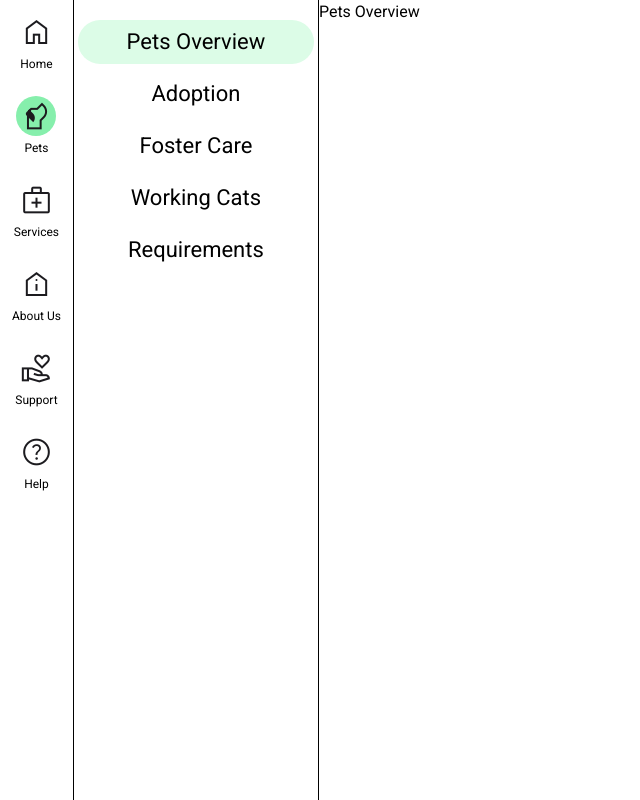
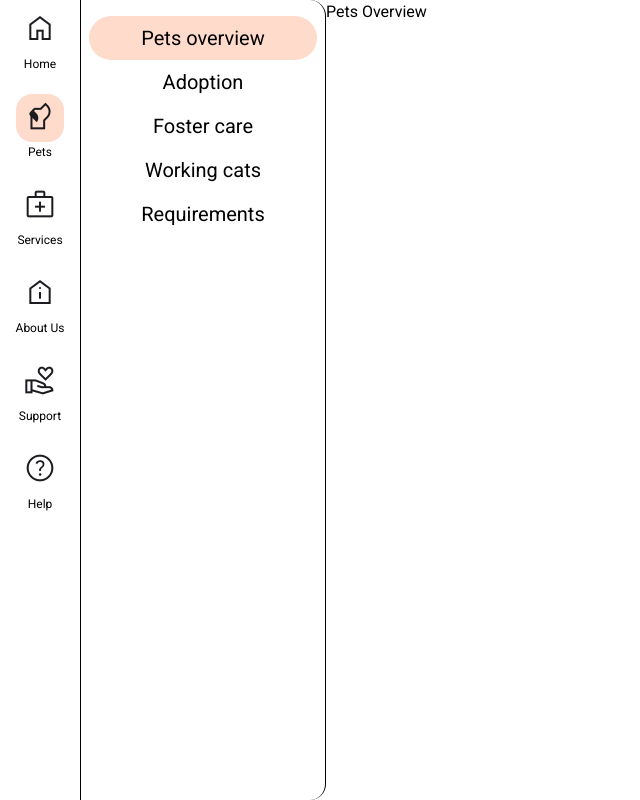
Before and after one commit to Pomelo-Designs/pawpal, a React (Create React App) app: page /pets in a window 1280 px wide. Shown: the whole page, without its empty margins (0-640 px from the left). Built offline with nearby package versions, Linux system fonts and the light colour scheme.

Commit message:
Added AnimatePresence from framer motion to include exit animation on navigation. Modified tailwind colors

```diff
--- a/public/output.css
+++ b/public/output.css
@@ -570,12 +570,12 @@ video {
   position: relative;
 }
 
+.z-10 {
+  z-index: 10;
+}
+
 .z-0 {
   z-index: 0;
-}
-
-.z-10 {
-  z-index: 10;
 }
 
 .m-0 {
@@ -586,12 +586,36 @@ video {
   margin-top: 1rem;
 }
 
+.mt-\[-8px\] {
+  margin-top: -8px;
+}
+
 .mt-\[-4px\] {
   margin-top: -4px;
 }
 
-.mt-\[-8px\] {
-  margin-top: -8px;
+.mt-2 {
+  margin-top: 0.5rem;
+}
+
+.mt-0 {
+  margin-top: 0px;
+}
+
+.mt-\[-16px\] {
+  margin-top: -16px;
+}
+
+.mt-\[-32px\] {
+  margin-top: -32px;
+}
+
+.mt-\[-60px\] {
+  margin-top: -60px;
+}
+
+.mt-\[-70px\] {
+  margin-top: -70px;
 }
 
 .inline-block {
@@ -602,40 +626,32 @@ video {
   display: flex;
 }
 
-.h-screen {
-  height: 100vh;
-}
-
-.h-14 {
-  height: 3.5rem;
-}
-
-.h-6 {
-  height: 1.5rem;
+.h-\[44px\] {
+  height: 44px;
 }
 
 .h-full {
   height: 100%;
 }
 
-.h-7 {
-  height: 1.75rem;
+.h-screen {
+  height: 100vh;
 }
 
-.h-\[28px\] {
-  height: 28px;
+.h-10 {
+  height: 2.5rem;
 }
 
-.h-\[30px\] {
-  height: 30px;
+.h-12 {
+  height: 3rem;
 }
 
-.h-\[40px\] {
-  height: 40px;
+.h-11 {
+  height: 2.75rem;
 }
 
-.h-\[44px\] {
-  height: 44px;
+.w-14 {
+  width: 3.5rem;
 }
 
 .w-\[245px\] {
@@ -652,12 +668,20 @@ video {
   width: 100%;
 }
 
-.w-14 {
-  width: 3.5rem;
+.w-12 {
+  width: 3rem;
 }
 
-.w-6 {
-  width: 1.5rem;
+.w-10 {
+  width: 2.5rem;
+}
+
+.w-11 {
+  width: 2.75rem;
+}
+
+.shrink {
+  flex-shrink: 1;
 }
 
 .cursor-pointer {
@@ -684,12 +708,22 @@ video {
   gap: 1.5rem;
 }
 
-.self-center {
-  align-self: center;
+.break-normal {
+  overflow-wrap: normal;
+  word-break: normal;
 }
 
 .rounded-full {
   border-radius: 9999px;
+}
+
+.rounded-2xl {
+  border-radius: 1rem;
+}
+
+.rounded-r-2xl {
+  border-top-right-radius: 1rem;
+  border-bottom-right-radius: 1rem;
 }
 
 .border-2 {
@@ -730,6 +764,11 @@ video {
   background-color: rgb(74 222 128 / var(--tw-bg-opacity));
 }
 
+.bg-green-500 {
+  --tw-bg-opacity: 1;
+  background-color: rgb(34 197 94 / var(--tw-bg-opacity));
+}
+
 .bg-pink-600 {
   --tw-bg-opacity: 1;
   background-color: rgb(219 39 119 / var(--tw-bg-opacity));
@@ -739,29 +778,13 @@ video {
   background-color: transparent;
 }
 
-.bg-black {
+.bg-pink-300 {
   --tw-bg-opacity: 1;
-  background-color: rgb(0 0 0 / var(--tw-bg-opacity));
+  background-color: rgb(255 219 204 / var(--tw-bg-opacity));
 }
 
-.bg-red-500 {
-  --tw-bg-opacity: 1;
-  background-color: rgb(239 68 68 / var(--tw-bg-opacity));
-}
-
-.bg-green-500 {
-  --tw-bg-opacity: 1;
-  background-color: rgb(34 197 94 / var(--tw-bg-opacity));
-}
-
-.bg-green-200 {
-  --tw-bg-opacity: 1;
-  background-color: rgb(187 247 208 / var(--tw-bg-opacity));
-}
-
-.bg-green-100 {
-  --tw-bg-opacity: 1;
-  background-color: rgb(220 252 231 / var(--tw-bg-opacity));
+.bg-pink-100 {
+  background-color: rgba(173, 41, 92, 0.11);
 }
 
 .p-1 {
@@ -774,6 +797,11 @@ video {
 
 .p-3 {
   padding: 0.75rem;
+}
+
+.px-2 {
+  padding-left: 0.5rem;
+  padding-right: 0.5rem;
 }
 
 .px-4 {
@@ -814,6 +842,11 @@ video {
   font-size: 22px;
 }
 
+.text-xl {
+  font-size: 1.25rem;
+  line-height: 1.75rem;
+}
+
 .text-xs {
   font-size: 0.75rem;
   line-height: 1rem;
@@ -821,14 +854,6 @@ video {
 
 .font-bold {
   font-weight: 700;
-}
-
-.font-medium {
-  font-weight: 500;
-}
-
-.font-semibold {
-  font-weight: 600;
 }
 
 .capitalize {
@@ -843,6 +868,11 @@ video {
   line-height: 1;
 }
 
+.text-black {
+  --tw-text-opacity: 1;
+  color: rgb(0 0 0 / var(--tw-text-opacity));
+}
+
 .text-slate-700 {
   --tw-text-opacity: 1;
   color: rgb(51 65 85 / var(--tw-text-opacity));
@@ -851,11 +881,6 @@ video {
 .text-white {
   --tw-text-opacity: 1;
   color: rgb(255 255 255 / var(--tw-text-opacity));
-}
-
-.text-black {
-  --tw-text-opacity: 1;
-  color: rgb(0 0 0 / var(--tw-text-opacity));
 }
 
 .transition {
@@ -875,9 +900,8 @@ html[data-mode="dark"] {
 
 body {
   margin: 0;
-  font-family: 'Roboto', -apple-system, BlinkMacSystemFont, 'Segoe UI', 'Oxygen',
-    'Ubuntu', 'Cantarell', 'Fira Sans', 'Droid Sans', 'Helvetica Neue',
-    sans-serif;
+  font-family: 'Roboto';
+  font-weight: 400;
   -webkit-font-smoothing: antialiased;
   -moz-osx-font-smoothing: grayscale;
 }
@@ -895,14 +919,32 @@ code {
   'opsz' 48
 }
 
-.hover\:bg-gray-200:hover {
+.hover\:bg-green-200:hover {
   --tw-bg-opacity: 1;
-  background-color: rgb(229 231 235 / var(--tw-bg-opacity));
+  background-color: rgb(187 247 208 / var(--tw-bg-opacity));
 }
 
-.hover\:bg-green-500:hover {
+.hover\:bg-pink-100:hover {
+  background-color: rgba(173, 41, 92, 0.11);
+}
+
+.active\:bg-green-300:active {
   --tw-bg-opacity: 1;
-  background-color: rgb(34 197 94 / var(--tw-bg-opacity));
+  background-color: rgb(134 239 172 / var(--tw-bg-opacity));
+}
+
+.active\:bg-green-600:active {
+  --tw-bg-opacity: 1;
+  background-color: rgb(22 163 74 / var(--tw-bg-opacity));
+}
+
+.active\:bg-pink-200:active {
+  background-color: rgba(173, 41, 92, 0.14);
+}
+
+.active\:bg-pink-300:active {
+  --tw-bg-opacity: 1;
+  background-color: rgb(255 219 204 / var(--tw-bg-opacity));
 }
 
 :is([data-mode="dark"] .dark\:border-pink-700) {
--- a/src/components/Nav/SubNav.tsx
+++ b/src/components/Nav/SubNav.tsx
@@ -1,12 +1,12 @@
 import { NavLink, Outlet } from "react-router-dom";
-import { motion } from "framer-motion";
+import { motion, AnimatePresence } from "framer-motion";
 import { useState } from "react";
 
 export const SubNav = (routes: { routes: any[] }) => {
 
   return (
     <section className="flex flex-row">
-      <nav className="h-screen w-[245px] border-r-[1px] border-black">
+      <nav className="h-screen w-[245px] border-r-[1px] rounded-r-2xl border-black">
         <ul className="flex flex-col mt-4">
           {routes.routes.map((item: any, index: number) => {
             return (
@@ -26,45 +26,58 @@ export const SubNav = (routes: { routes: any[] }) => {
 const Item = ({ index, item }: any) => {
   const [hover, setHover] = useState(false);
 
-  // const getClasses = ({ isActive }: any) => {
-  //   const baseClasses = "relative flex flex-col items-center text-[22px] leading-7 w-full p-2 text-center rounded-full"
+  const getClasses = ({ isActive }: any) => {
+    const baseClasses = "relative flex flex-col items-center text-[22px] leading-7 w-full p-2 text-center rounded-full"
 
-  //   switch (true) {
-  //     case (isActive && hover): {
-  //       return "bg-green-400";
-  //     }
-  //     case (isActive): {
-  //       return "bg-green-300";
-  //     }
-  //     case (hover): {
-  //       return "bg-gray-200"
-  //     }
-  //   }
-  // }
+    switch (true) {
+      case (isActive && hover): {
+        return "bg-green-400";
+      }
+      case (isActive): {
+        return "bg-green-300";
+      }
+      case (hover): {
+        return "bg-gray-200"
+      }
+    }
+  }
 
   return (
-    <li key={index} className="p-1 w-full flex flex-col">
+    <li key={index} className="px-2 w-full flex flex-col">
       <NavLink
         to={item.route}
         tabIndex={index}
-        className="relative flex flex-col items-center h-[44px] w-full p-2"
+        className="relative flex flex-col items-center h-[44px] w-full p-2 hover:bg-pink-100 active:bg-pink-200 rounded-full"
         onMouseEnter={() => setHover(true)}
         onMouseLeave={() => setHover(false)}
         end
       >
         {({ isActive }) => (
-          <>
-            <span className="absolute text-[22px] leading-7 text-center z-10">{item.label}</span>
+          <AnimatePresence initial={false}>
+            <span className="absolute text-xl text-center z-10">
+              {item.label}
+            </span>
             {isActive &&
               <motion.div
-                className={`${hover ? 'bg-green-300' : ''} absolute mt-[-8px] bg-green-100 h-full w-14 rounded-full`}
-                initial={{ height: 'h-7', width: '20px' }}
-                animate={{ width: ['100px', '236px'] }}
-                transition={{ ease: "easeOut", duration: 0.3 }}
-              />}
-          </>
+                key={index}
+                className={`${hover ? 'bg-pink-300' : ''} active:bg-pink-300 absolute mt-[-8px] bg-pink-300 h-full w-14 rounded-full`}
+                initial={{ opacity: 0, width: '20px' }}
+                animate={{ opacity: 1, width: ['25%', '100%'] }}
+                // transition={{ ease: "linear", duration: 0.3 }}
+                exit={{ opacity: 0, width: ['100%', '25%'] }}
+              />
+            }
+          </AnimatePresence>
         )}
       </NavLink>
     </li>
   )
 }
+
+// hover
+// on press
+// active transition [expand]
+// active hover
+// active
+
+// when click another link active transition on past active link transitions [shrink]
--- a/src/input.css
+++ b/src/input.css
@@ -8,9 +8,8 @@ html[data-mode="dark"] {
 
 body {
   margin: 0;
-  font-family: 'Roboto', -apple-system, BlinkMacSystemFont, 'Segoe UI', 'Oxygen',
-    'Ubuntu', 'Cantarell', 'Fira Sans', 'Droid Sans', 'Helvetica Neue',
-    sans-serif;
+  font-family: 'Roboto';
+  font-weight: 400;
   -webkit-font-smoothing: antialiased;
   -moz-osx-font-smoothing: grayscale;
 }
--- a/src/routes/About/About.tsx
+++ b/src/routes/About/About.tsx
@@ -2,12 +2,12 @@ import { useRoutes } from "../../hooks/useRoutes";
 
 export default function About() {
   const routes = [
-    { route: '/about', label: 'About' },
+    { route: '/about', label: 'About overview' },
     { route: 'education', label: 'Education' },
     { route: 'programs', label: 'Programs' },
     { route: 'employment', label: 'Employment' },
     { route: 'news', label: 'News' },
-    { route: 'shop', label: 'Gift Shop' }
+    { route: 'shop', label: 'Gift shop' }
   ];
 
   return useRoutes(routes, (
--- a/src/routes/Help/Help.tsx
+++ b/src/routes/Help/Help.tsx
@@ -2,7 +2,7 @@ import { useRoutes } from "../../hooks/useRoutes";
 
 export default function Help() {
   const routes = [
-    { route: '/help', label: 'Help' },
+    { route: '/help', label: 'Help overview' },
     { route: 'report', label: 'Report' }
   ];
 
--- a/src/routes/Pets/Pets.tsx
+++ b/src/routes/Pets/Pets.tsx
@@ -2,10 +2,10 @@ import { useRoutes } from "../../hooks/useRoutes";
 
 export default function Pets() {
   const routes = [
-    { route: '/pets', label: 'Pets Overview' },
+    { route: '/pets', label: 'Pets overview' },
     { route: 'adoption', label: 'Adoption' },
-    { route: 'foster-care', label: 'Foster Care' },
-    { route: 'working-cats', label: 'Working Cats' },
+    { route: 'foster-care', label: 'Foster care' },
+    { route: 'working-cats', label: 'Working cats' },
     { route: 'requirements', label: 'Requirements' }
   ];
 
--- a/src/routes/Root.tsx
+++ b/src/routes/Root.tsx
@@ -1,5 +1,6 @@
 import { useState } from "react";
 import { Outlet, NavLink } from "react-router-dom";
+import { motion, AnimatePresence } from "framer-motion";
 
 export default function Root() {
 
@@ -37,7 +38,7 @@ const Item = (props: any) => {
   const [hover, setHover] = useState(false);
 
   const Icon = (props: any) => (
-    <span className={`material-symbols-outlined p-1 rounded-full ${props.className}`}
+    <span className="material-symbols-outlined z-10"
       style={{ fontSize: '32px', color: "#1C1B1F", fontWeight: "400" }}>
       {props.icon}
     </span>
@@ -58,24 +59,36 @@ const Item = (props: any) => {
   }
 
   return (
-    <li>
+    <li key={props.index}>
       <NavLink
         to={props.route}
-        className="flex flex-col items-center capitalize text-xs gap-1"
+        className="flex flex-col w-14 items-center capitalize text-xs gap-1 break-normal"
         onMouseEnter={() => setHover(true)}
         onMouseLeave={() => setHover(false)}
         tabIndex={props.index}
       >
         {({ isActive }) => (
-          <>
+          <AnimatePresence initial={false}>
             <Icon
-              className={getClasses({ isActive, hover })}
               icon={props.icon}
             />
-            <span className={hover ? "text-black": ""}>
+            <span className={hover ? "text-black z-10 mt-2" : "z-10 mt-2"}>
               {props.label}
             </span>
-          </>
+            <div className="w-12 relative flex flex-col m-0">
+              <div className={`w-12 h-12 absolute mt-[-70px] ${hover ? 'bg-pink-100' : ''} rounded-2xl`} />
+              {isActive &&
+                <motion.div
+                  key={props.index}
+                  className={`${hover ? 'bg-pink-300' : ''} active:bg-pink-300 h-12 w-12 mt-[-70px] absolute bg-pink-300 rounded-2xl`}
+                  initial={{ opacity: 0, width: '20px' }}
+                  animate={{ opacity: 1, width: ['25%', '100%'] }}
+                  // transition={{ ease: "linear", duration: 0.3 }}
+                  exit={{ opacity: 0, width: ['100%', '25%'] }}
+                />
+              }
+            </div>
+          </AnimatePresence>
         )}
       </NavLink>
     </li>
--- a/src/routes/Services/Services.tsx
+++ b/src/routes/Services/Services.tsx
@@ -2,8 +2,8 @@ import { useRoutes } from "../../hooks/useRoutes";
 
 export default function Services() {
   const routes = [
-    { route: '/services', label: 'Services Overview' },
-    { route: 'vet-care', label: 'Vet Care' },
+    { route: '/services', label: 'Services overview' },
+    { route: 'vet-care', label: 'Vet care' },
     { route: 'grooming', label: 'Grooming' },
     { route: 'chipping', label: 'Chipping' },
     { route: 'licensing', label: 'Licensing' }
--- a/src/routes/Support/Support.tsx
+++ b/src/routes/Support/Support.tsx
@@ -2,7 +2,7 @@ import { useRoutes } from "../../hooks/useRoutes";
 
 export default function Support() {
   const routes = [
-    { route: '/support', label: 'Support Overview' },
+    { route: '/support', label: 'Support overview' },
     { route: 'donate', label: 'Donate' },
     { route: 'volunteer', label: 'Volunteer' }
   ];
```
Also changed, not shown: tailwind.config.js (+17 -1 lines).
